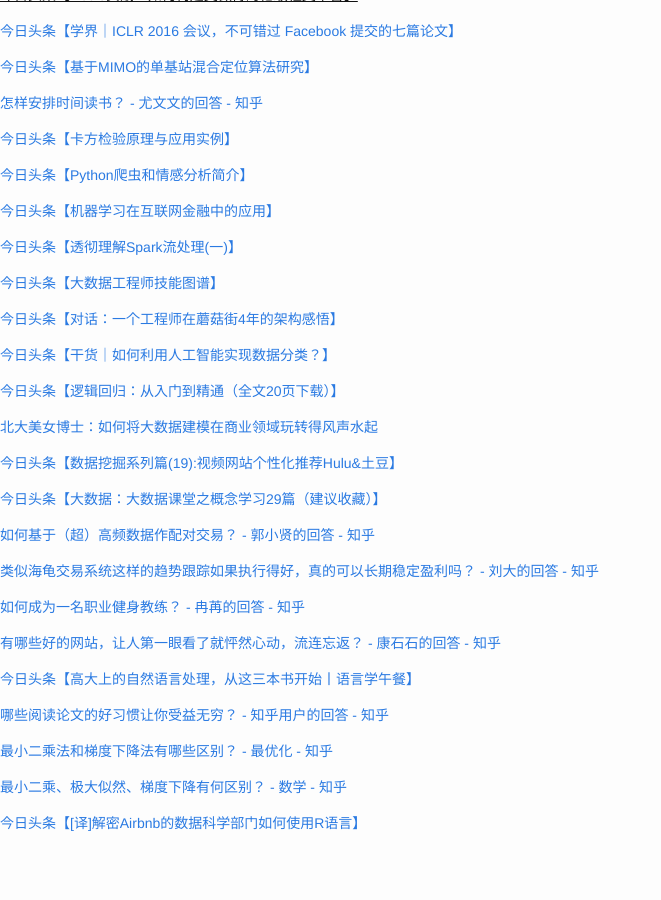
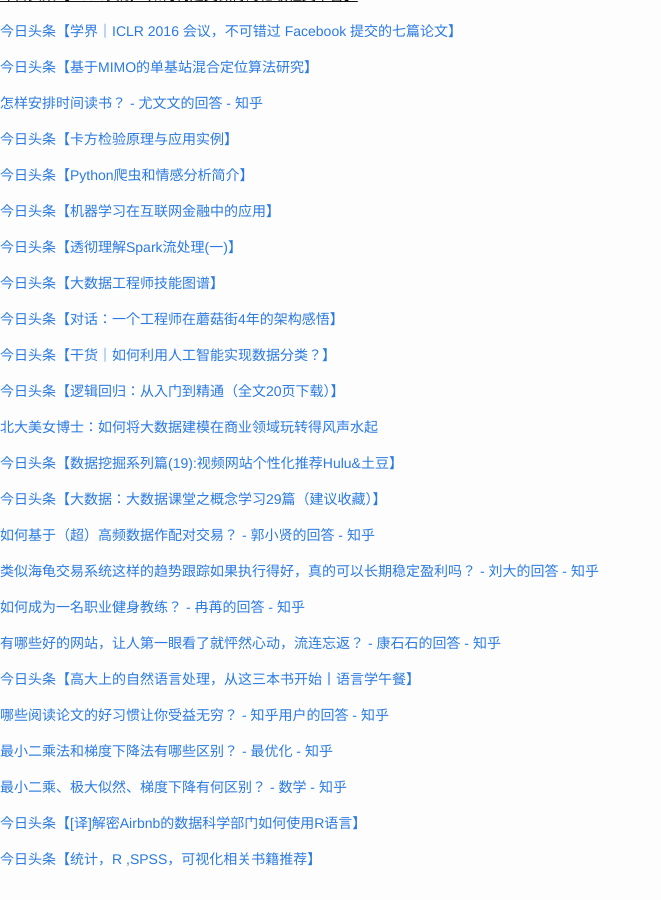
Before and after one commit to cnwarden/cnwarden.github.io, a Jekyll site: the page built from fav/index.md, in a window 1280 px wide and 900 px high, scrolled down 11454 px. Shown: the whole window, without its empty margins (0-661 px from the left). Built offline with Jekyll 4.4.1, drawn with Linux system fonts in a browser that asks for light colours; emoji names are drawn with the system emoji font; before the commit the page ends 12318 px from its top, so only the background shows below that.

Commit message:
auto commit

```diff
--- a/fav/index.md
+++ b/fav/index.md
@@ -680,3 +680,5 @@ title:  fav
 [最小二乘、极大似然、梯度下降有何区别？ - 数学 - 知乎](https://www.zhihu.com/question/24900876)
 
 [今日头条【[译]解密Airbnb的数据科学部门如何使用R语言】](http://toutiao.com/group/6280864418223309058/?iid=4181619100&app=news_article&tt_from=android_share&utm_source=email&utm_medium=toutiao_android&utm_campaign=client_share)
+
+[今日头条【统计，R ,SPSS，可视化相关书籍推荐】](http://toutiao.com/group/6281590544242295042/?iid=4181619100&app=news_article&tt_from=android_share&utm_source=email&utm_medium=toutiao_android&utm_campaign=client_share)
```
